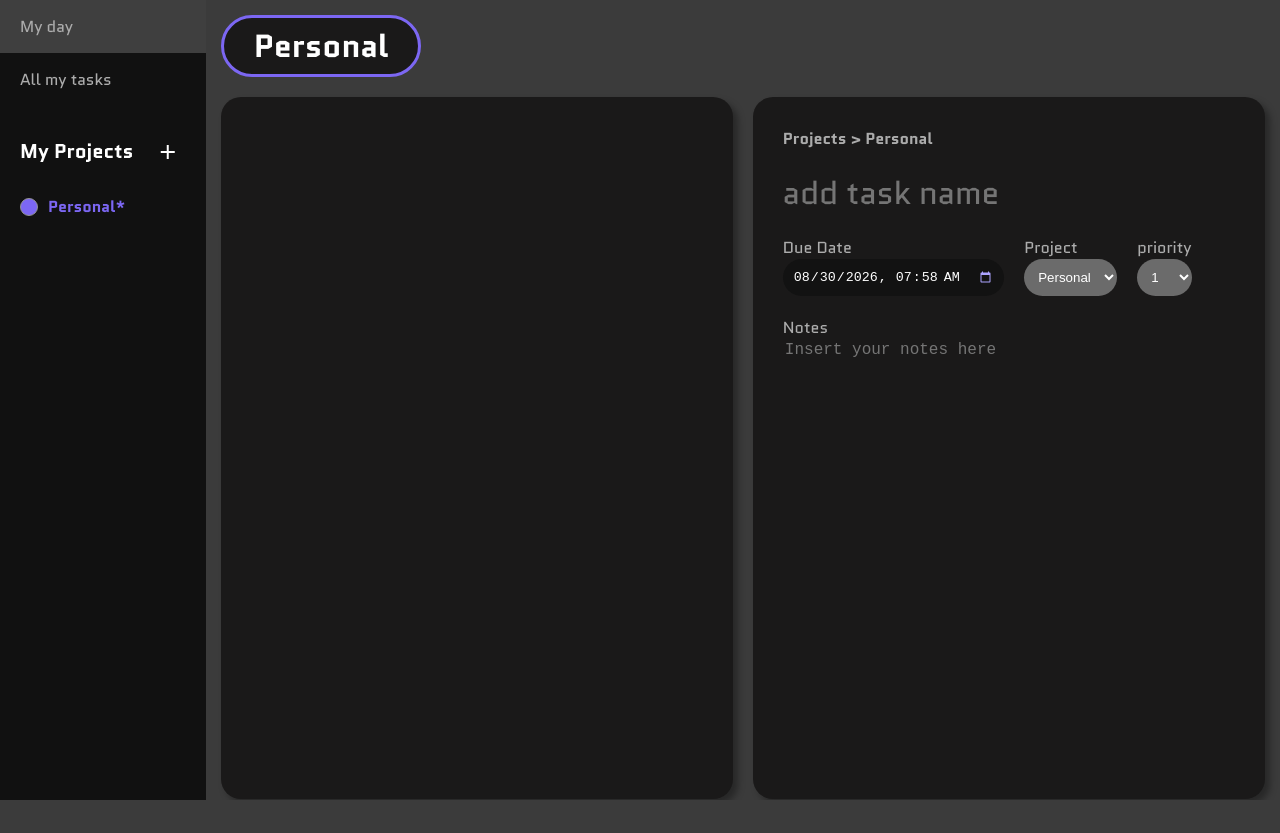
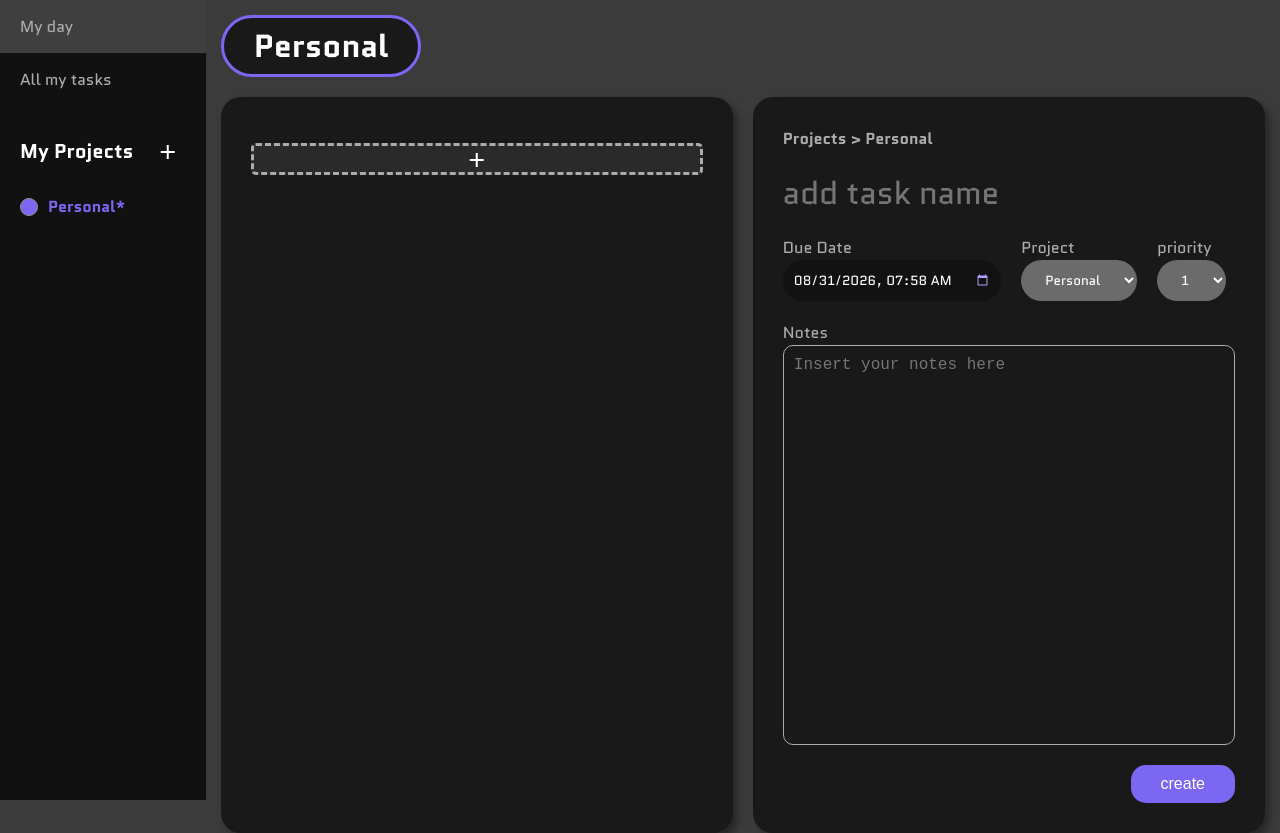
Before and after one commit to HunterFlechsig/odin-todo-list, a website built with webpack: page src/index.html in a window 1280 px wide. Shown: the top 833 px of the page. Before the commit the page ends 800 px from the top, so only its background shows below. Built offline with nearby package versions, Linux system fonts and the light colour scheme.

Commit message:
add create todo, re-org main DOM-manip into one file

```diff
--- a/package.json
+++ b/package.json
@@ -30,5 +30,8 @@
     "webpack-cli": "^7.2.2",
     "webpack-dev-server": "^6.0.0",
     "webpack-merge": "^6.0.1"
+  },
+  "dependencies": {
+    "date-fns": "^4.4.0"
   }
 }
--- a/src/components/createTask.js
+++ b/src/components/main.js
@@ -1,15 +1,66 @@
+function ShowProject(project, TodoList) {
+    const fragment = document.createDocumentFragment();
+
+    const createAddButton = () => {
+        const button = document.createElement("button");
+        const span = document.createElement("span");
+        span.textContent = "add";
+        span.classList.add("material-symbols-outlined");
+        button.append(span);
+        button.dataset.action = "add";
+        button.id = "create-todo";
+
+        return button;
+    }
+
+    const div = document.createElement('div');
+    const title = document.createElement('h1');
+    div.append(document.createElement("div"));
+    div.classList.add("main");
+    title.style.border = `3px solid ${project.color}`
+
+    title.textContent = project.name;
+
+    div.append(TodoList, createAddButton());
+
+    fragment.append(title, div);
+
+    return fragment
+}
+
+function TodoList(todos, selectedTodo) {
+    const ul = document.createElement("ul");
+    ul.dataset.action = "show"
+
+    todos.forEach((todo, index) => {
+        const item = document.createElement("li");
+        item.textContent = todo.title;
+        item.id = todo.id;
+        item.classList.add("todo-item");
+        ul.appendChild(item);
+    });
+
+    return ul;
+}
+
 import { Todo } from "../controllers/dataClasses.js";
 
-export default function CreateTask(task = {}, projects, selectedProject) {
-    const { title, notes } = task;
+function CreateTask(task = {}, projects, selectedProject) {
+    const { desc, dueDate, id, priority, status, title } = task;
+    console.log("task create", title);
 
     const titleInput = () => {
         const input = document.createElement("input");
         input.name = "title";
         input.maxLength = 100;
         input.minLength = 1;
+        input.dataset['action'] = "submit";
         input.classList.add("basic-input");
-        title ? input.textContent = title : input.placeholder = "add task name"
+        if(title) {
+            input.value = title
+        } else {
+            input.placeholder = "add task name"
+        }
         return input;
     }
 
@@ -20,8 +71,8 @@ export default function CreateTask(task = {}, projects, selectedProject) {
 
         const notesInput = document.createElement("textarea");
         notesInput.id = "notes";
-        notesInput.name = "notes";
-        notes ? notesInput.textContent = title : notesInput.placeholder = "Insert your notes here";
+        notesInput.name = "desc";
+        desc ? notesInput.textContent = title : notesInput.placeholder = "Insert your notes here";
 
         notesLabel.append(notesInput);
         return notesLabel;
@@ -34,6 +85,7 @@ export default function CreateTask(task = {}, projects, selectedProject) {
 
         const select = document.createElement("select");
         select.id = "project";
+        select.name = "project";
 
         projects.forEach(project => {
             const option = document.createElement("option");
@@ -57,6 +109,7 @@ export default function CreateTask(task = {}, projects, selectedProject) {
         date.name = "date";
         date.id = "date";
         const now = new Date();
+        now.setDate(now.getDate() + 1);
         now.setMinutes(now.getMinutes() - now.getTimezoneOffset());
         date.value = now.toISOString().slice(0, 16);
 
@@ -72,7 +125,7 @@ export default function CreateTask(task = {}, projects, selectedProject) {
 
         const select = document.createElement("select");
         select.id = "priority";
-        const selected = false;
+        select.name = "priority";
 
         Object.keys(Todo.PRIORITY).forEach(p => {
             const option = document.createElement("option");
@@ -87,9 +140,11 @@ export default function CreateTask(task = {}, projects, selectedProject) {
 
     const div = document.createElement("div");
     div.classList.add("create-task");
+    div.dataset['action'] = "submit";
+    div.dataset['taskId'] = task.id ? task.id : null;
 
     const form = document.createElement("form");
-    form.classList.add("create-task-form");
+    form.id = "create-task-form";
 
     const inputDiv = document.createElement("div");
     inputDiv.classList = "input-div";
@@ -97,14 +152,25 @@ export default function CreateTask(task = {}, projects, selectedProject) {
     const topTitle = document.createElement("h4");
     topTitle.textContent = `Projects > ${selectedProject.name}`
 
-    const button = document.createElement("button");
-    button.type = 'submit';
-    button.classList.add("material-symbols-outlined", "hidden-btn")
+    inputDiv.append(createDate(), createProjectsDropDown(), createPriority());
+    form.append(topTitle, titleInput(), inputDiv, createNotesInput());
 
-    inputDiv.append(createDate(), createProjectsDropDown(), createPriority());
+    if(!title) {
+        const button = document.createElement("button");
+        button.type = "submit";
+        button.textContent = "Create"
+        button.classList.add("submit-btn");
+        button.textContent = "create";
+        form.append(button);
+    }
 
-    form.append(topTitle, titleInput(), inputDiv, createNotesInput(), button);
     div.append(form);
 
     return div;
 }
+
+export default function Main(selectedProject, projects, task) {
+    const fragement = document.createDocumentFragment();
+    fragement.append(ShowProject(selectedProject, TodoList(selectedProject.todos)), CreateTask(task, projects, selectedProject));
+    return fragement;
+}
--- a/src/components/project.js
+++ /dev/null
@@ -1,18 +0,0 @@
-export default function ShowProject(project) {
-    const fragment = document.createDocumentFragment();
-
-    const div = document.createElement('div');
-    const title = document.createElement('h1');
-    div.append(document.createElement("div"));
-    div.classList.add("main");
-    title.style.border = `3px solid ${project.color}`
-    // const subTitle = document.createElement('h2');
-    // const text = document.createElement('p');
-
-    title.textContent = project.name;
-
-
-    fragment.append(title, div);
-
-    return fragment
-}
--- a/src/controllers/dataClasses.js
+++ b/src/controllers/dataClasses.js
@@ -57,6 +57,10 @@ class Project extends storageItem{
 
     addTodo(todo) {
         this.todos.push(todo);
+    }
+
+    getTodo(id) {
+        return this.todos.find(todo => todo.id === id)
     }
 
     static isEqual(Project1, Project2) {
--- a/src/index.js
+++ b/src/index.js
@@ -1,13 +1,11 @@
 import "./styles/styles.css";
-import ShowProject from "./components/project.js";
 import { Project, Todo } from "./controllers/dataClasses.js";
-import { GetDeleteConfirmation, GetProjectInfo } from "./components/modals.js";
 import Sidebar from "./components/sidebar.js";
 import { MyDay, AllTasks } from "./components/lists.js";
-import CreateTask from "./components/createTask.js";
 import Data from "./controllers/data.js";
 import * as utils from "./controllers/utilities.js";
 import Modal from "./controllers/modal.js";
+import Main from "./components/main.js";
 
 // render and controll sidebar
 class SideBarController {
@@ -55,15 +53,17 @@ class MainContentController {
 
     constructor() {
         this.content = document.querySelector(".content");
+        this.bindEvents();
     }
 
     #viewActions = {
         project : (data) => {
-            const { selectedProject, projects } = data
-            const fragement = document.createDocumentFragment();
-            console.log(data);
-            fragement.append(ShowProject(selectedProject), CreateTask({}, projects, selectedProject));
-            return fragement;
+            const { selectedProject, projects } = data;
+            const task = this.selectedTodoId ? selectedProject.getTodo(this.selectedTodoId) : {};
+
+            console.log("task", this.selectedTodoId, task);
+
+            return Main(selectedProject, projects, task);
         },
 
         myDay: () => {
@@ -72,11 +72,90 @@ class MainContentController {
 
         allTasks: () => {
             return AllTasks();
+        },
+
+        add: () => {
+            this.selectedTodoId = null;
+            this.render(this.view)
+        },
+
+        show: (id) => {
+            console.log("setting selectedTodoId")
+            this.selectedTodoId = id;
+            this.render(this.view)
         }
     }
 
+    bindEvents() {
+        this.content.addEventListener("click", (e) => {
+            const action = e.target.closest("[data-action]");
+            const id = e.target.closest("[id]").id;
+            if(!action || !id) return;
+
+            this.#viewActions[action.dataset.action](id);
+        })
+    }
+
+    onAction(callback) {
+        this.content.addEventListener("submit", (e) => {
+            const checkEmpty = () => {
+                const form = document.getElementById("create-task-form");
+                const taskData = utils.getFormDataAsObject(form);
+                return taskData.title === "" ? false : taskData;
+            }
+
+            if(!this.selectedTodoId) {
+                const taskData = checkEmpty()
+                if(taskData) {
+                    callback({
+                        action: 'create-task',
+                        data: {
+                            taskData: taskData,
+                            project: this.data.selectedProject,
+                        }
+                    })
+                }
+            };
+        })
+        // this.content.addEventListener("focusout", (e) => {
+        //     const action = e.target.dataset["action"];
+        //     if(!action) return;
+
+        //     const checkEmpty = () => {
+        //         const form = document.getElementById("create-task-form");
+        //         const taskData = utils.getFormDataAsObject(form);
+        //         return taskData.title === "" ? false : taskData;
+        //     }
+
+        //     // const id = e.target.closest("[data-taskId]");
+        //     // const form = document.getElementById("create-task-form");
+        //     // const taskData = utils.getFormDataAsObject(form);
+
+        //     if(!this.selectedTodoId) {
+        //         const taskData = checkEmpty()
+        //         console.log("task data: ", taskData)
+        //         if(taskData) {
+        //             callback({
+        //                 action: 'create-task',
+        //                 data: {
+        //                     taskData: taskData,
+        //                     project: this.data.selectedProject,
+        //                 }
+        //             })
+
+        //             this.selectedTodoId = taskData.id;
+        //         }
+        //     };
+        // })
+    }
+
+    #reRender() {
+
+    }
 
     render(view) {
+        this.view = view //save for rerendering only main
+        console.log("render main", view);
         utils.clearAndSet(this.content, this.#viewActions[view.type](view.data));
     }
 }
@@ -154,9 +233,19 @@ class AppController {
         }
     }
 
+    #viewActions = {
+        ["create-task"]: (data) => {
+            const { title, desc, dueDate, priority, status } = data.taskData;
+            const project = data.project;
+            console.log("created task", project);
+            project.addTodo(new Todo(title, desc, dueDate, priority, status));
+            this.storage.storeData();
+        }
+    }
+
     init() {
+        this.render();
         this.bindEvents();
-        this.render();
     }
 
     bindEvents() {
@@ -172,11 +261,11 @@ class AppController {
             this.render();
         })
 
-        // this.main.onCreateTask((formData) => {
-        //     const todo = new Todo(formData.title);
-        //     this.data.getProject(this.view.projectId).addTodo(todo);
-        //     this.storage.storeData();
-        // })
+        this.main.onAction((action) => {
+            console.log(action);
+            this.#viewActions[action.action](action.data);
+            this.render();
+        })
     }
 
     render() {
--- a/src/styles/styles.css
+++ b/src/styles/styles.css
@@ -103,7 +103,7 @@ body {
   transition: visibility 0.5s ease, opacity 0.5 ease;
 }
 
-.create-task-form {
+#create-task-form {
   display: flex;
   flex-direction: column;
   gap: 20px;
@@ -122,12 +122,19 @@ input[type="datetime-local"], select {
   padding: 10px;
   border-radius: 100px;
   color-scheme: dark;
+  font-family: var(--default-font-family);
+}
+
+select {
+  padding-right: 20px;
+  padding-left: 20px;
 }
 
 label {
   display: flex;
   flex-direction: column;
-  color: var(--txt-clr-secondary)
+  color: var(--txt-clr-secondary);
+  gap: 1px
 }
 
 input[type="datetime-local"]::-webkit-calendar-picker-indicator {
@@ -137,14 +144,19 @@ input[type="datetime-local"]::-webkit-calendar-picker-indicator {
 
 textarea {
   background: none;
-  border: none;
+  border: 1px solid var(--txt-clr-secondary);
+  border-radius: 10px;
   outline: none;
   font-size: 1rem;
   color: white;
   resize: none;
+  overflow-y: auto;
+  padding: 10px;
+  white-space: pre-wrap;
+  width: 100%;
   height: 400px;
-  overflow-y: auto;
-  white-space: pre-wrap;
+  box-sizing: border-box;
+
 }
 
 .basic-input {
@@ -174,3 +186,28 @@ h4 {
   margin: 0;
   color: var(--txt-clr-secondary);
 }
+
+/* ///////////// */
+
+.main button {
+  width: 100%;
+  display: flex;
+  justify-content: center;
+  background-color:rgba(172, 172, 172, 0.116);
+  cursor: pointer;
+  border-radius: 5px;
+  border:3px dashed var(--txt-clr-secondary);
+  color: white;
+  align-items: center;
+}
+
+.main button span{
+  position: relative;
+  top: 1px;
+}
+
+.main button:hover {
+  background-color:rgba(157, 148, 211, 0.171);
+  border-color: rgba(124, 103, 243, 0.986);
+  color: var(--clr-primary-purple);
+}
```
Also changed, not shown: 1 other file. Lines whose indentation alone changed are shown as unchanged.
